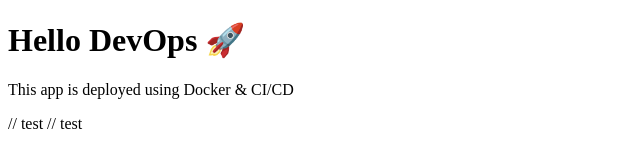
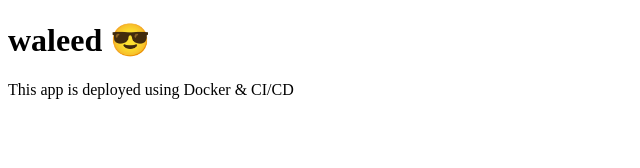
Before and after one commit to wkhawajah/devops-starter, a plain HTML site: page index.html in a window 1280 px wide. Shown: the whole page, without its empty margins (0-640 px from the left). Drawn offline with Linux system fonts and the light colour scheme.

Commit message:
Change text to Waleed

```diff
--- a/index.html
+++ b/index.html
@@ -4,8 +4,7 @@
   <title>DevOps Starter</title>
 </head>
 <body>
-  <h1>Hello DevOps 🚀</h1>
+  <h1>waleed 😎</h1>
   <p>This app is deployed using Docker & CI/CD</p>
 </body>
-</html>// test
-// test
+</html>
```
